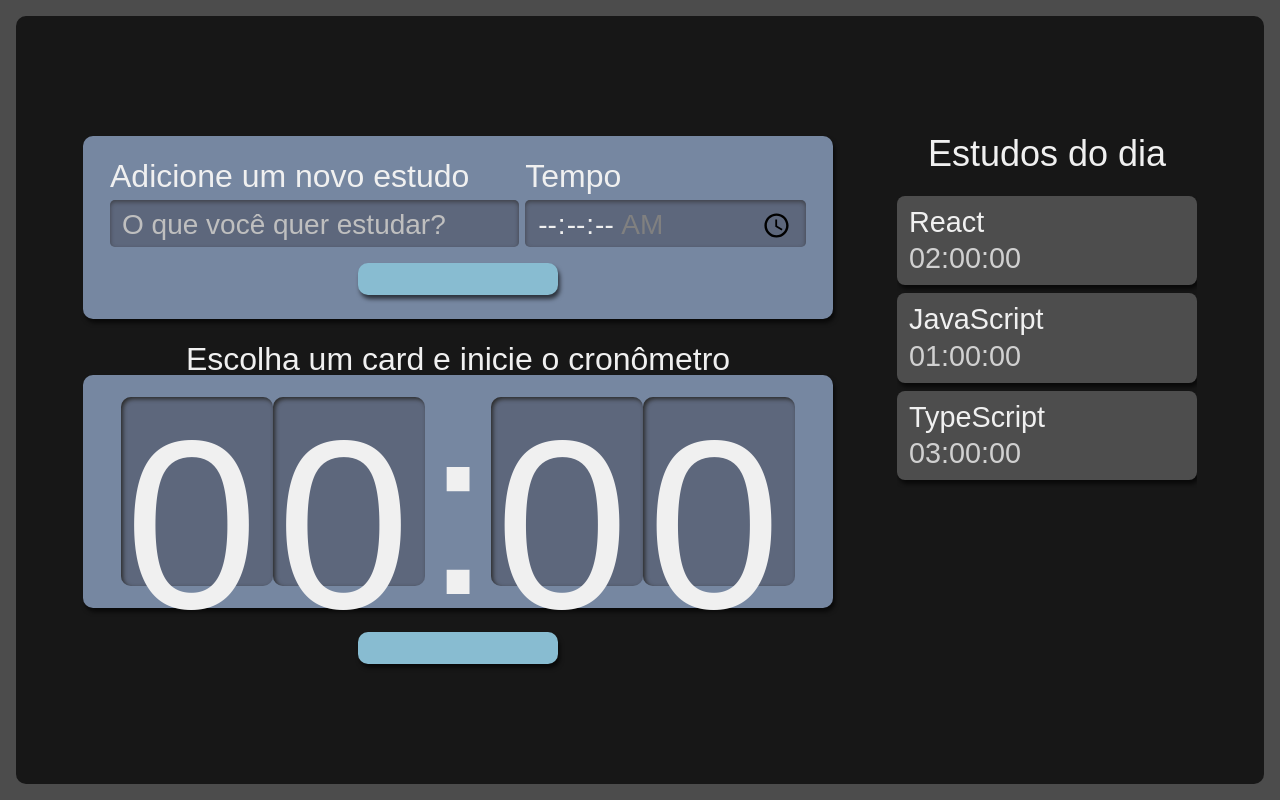
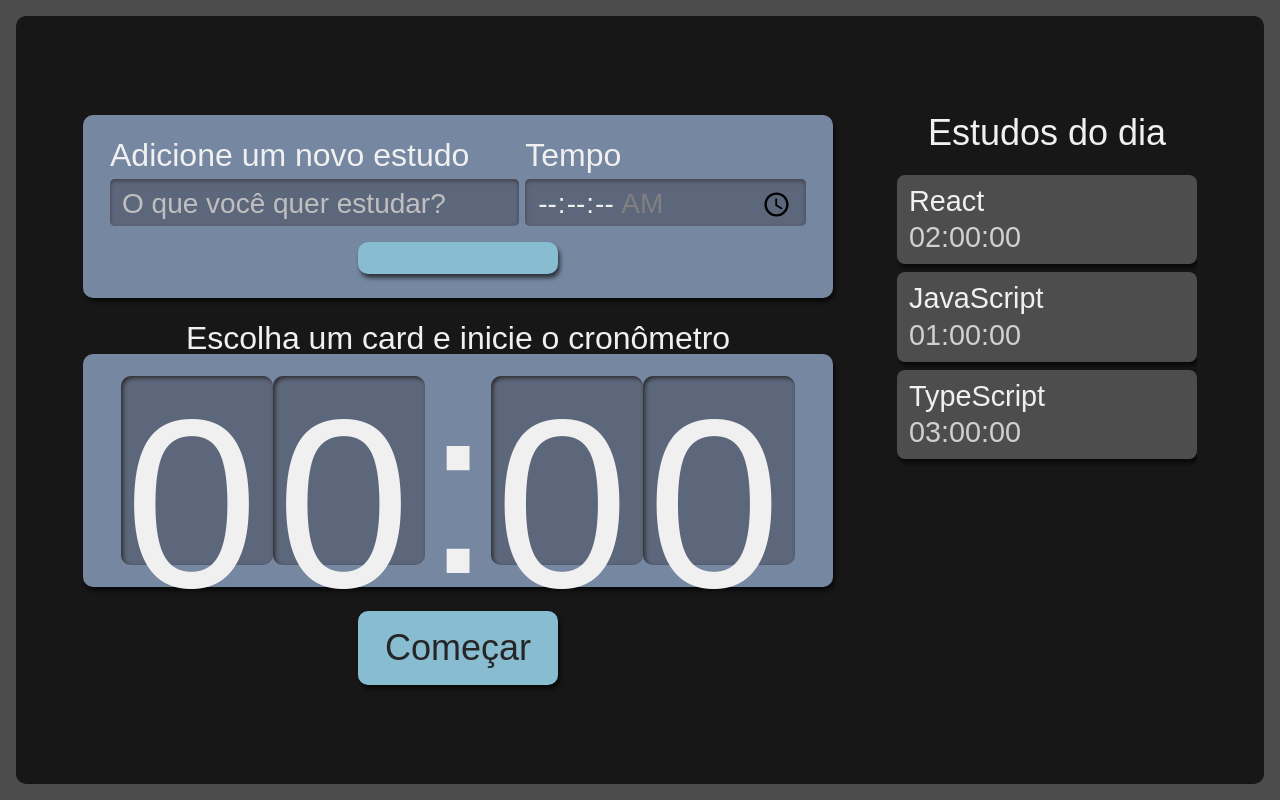
Before and after one commit to lucas-dantas10/React-App, a React (Create React App) app: page / in a window 1280 px wide. Built offline with nearby package versions, Linux system fonts and the light colour scheme.

Commit message:
adicionando o nome do botao

```diff
--- a/src/components/Cronometro/index.tsx
+++ b/src/components/Cronometro/index.tsx
@@ -10,9 +10,9 @@ export default function Cronometro() {
             <div className={style.relogioWrapper}>
                 <Relogio/>
             </div>
-            <Botao
-                text="Começar"
-            />
+            <Botao>
+                Começar
+            </Botao>
 
         </div>
     )
```
